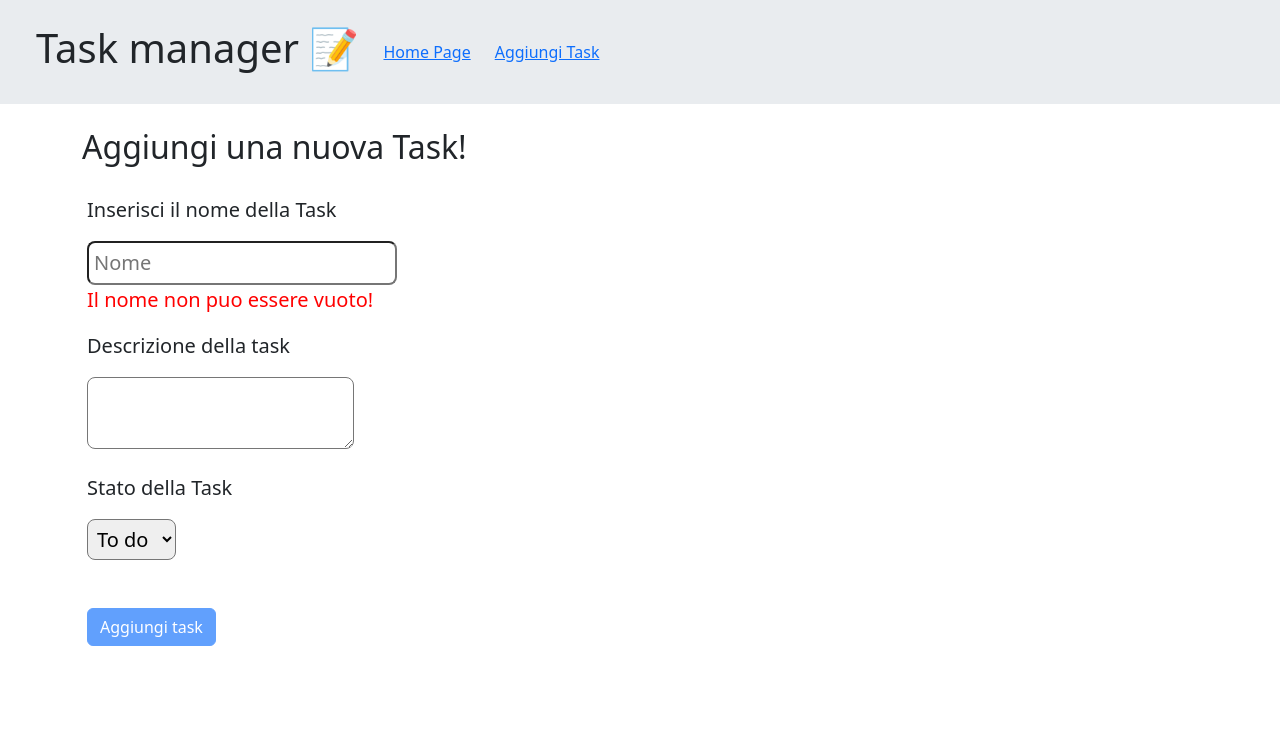
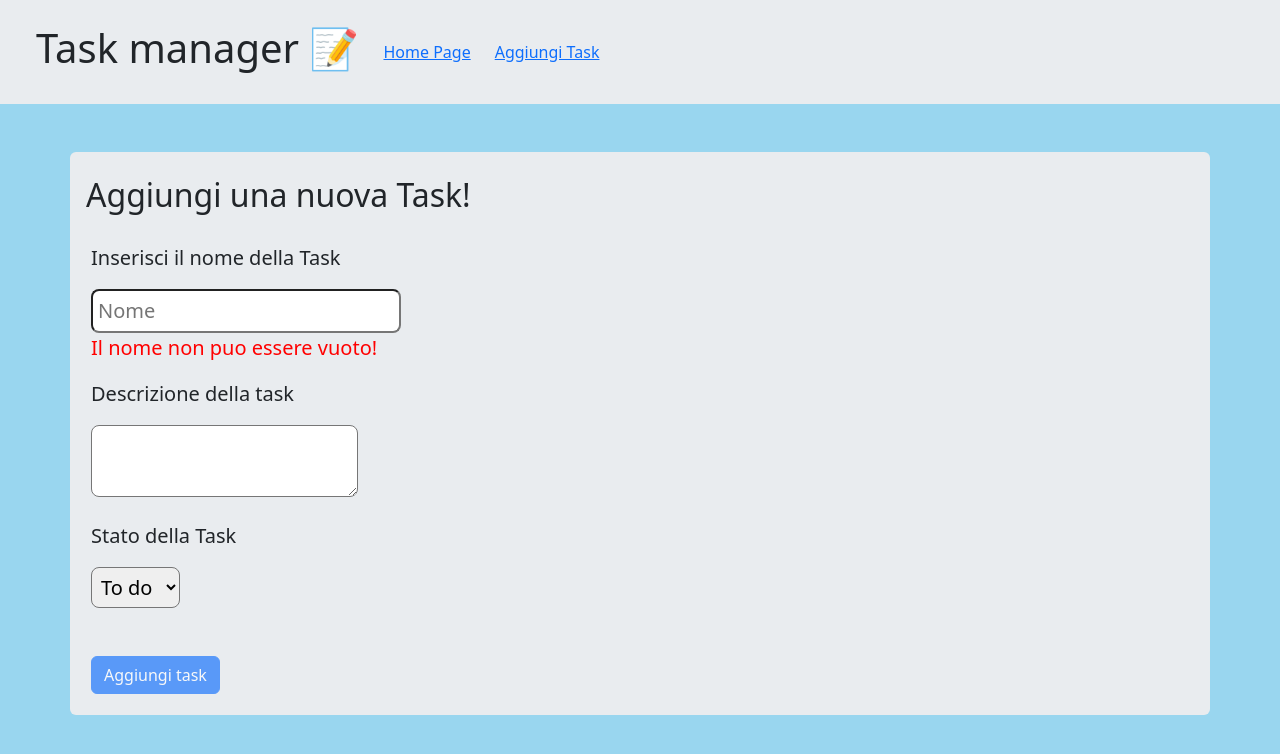
Before and after one commit to GaetanoNicotra/ex-react-task-manager, a React (Vite) app in the folder ex-react-task-manager/: page /addtasks in a window 1280 px wide. Shown: the top 754 px of the page. Built offline with nearby package versions, Linux system fonts and the light colour scheme; no server answers.

Commit message:
[UPD] stile in css

```diff
--- a/ex-react-task-manager/src/index.css
+++ b/ex-react-task-manager/src/index.css
@@ -1,3 +1,7 @@
+body {
+    background-color: rgba(37, 169, 221, 0.466);
+}
+
 /* CARD */
 .card {
     font-size: 20px;
--- a/ex-react-task-manager/src/pages/AddTask.jsx
+++ b/ex-react-task-manager/src/pages/AddTask.jsx
@@ -46,8 +46,8 @@ const AddTask = () => {
 
     return (
         <>
-            <div className="container">
-                <h2 className='mt-4'>Aggiungi una nuova Task!</h2>
+            <div className="container bg-body-secondary p-3 mt-5 rounded">
+                <h2 className='mt-2'>Aggiungi una nuova Task!</h2>
                 <div className="row">
                     <div className="col-8">
                         <form onSubmit={sendData}>
--- a/ex-react-task-manager/src/pages/TaskDetail.jsx
+++ b/ex-react-task-manager/src/pages/TaskDetail.jsx
@@ -48,8 +48,8 @@ const TaskDetail = () => {
     return (
         <>
             <div className="container d-flex justify-content-center">
-                <div className="col-8 mt-5">
-                    <div className='card p-2'>
+                <div className="col-12 mt-5">
+                    <div className='card p-4 bg-body-secondary'>
                         <div><p><b>Titolo:</b> {selectedTasK.title}</p>
                             <p><b>Descrizione:</b> {selectedTasK.description}</p>
                             <p><b>Data di creazione:</b> {new Date(selectedTasK.createdAt).toLocaleDateString()}</p>
```
